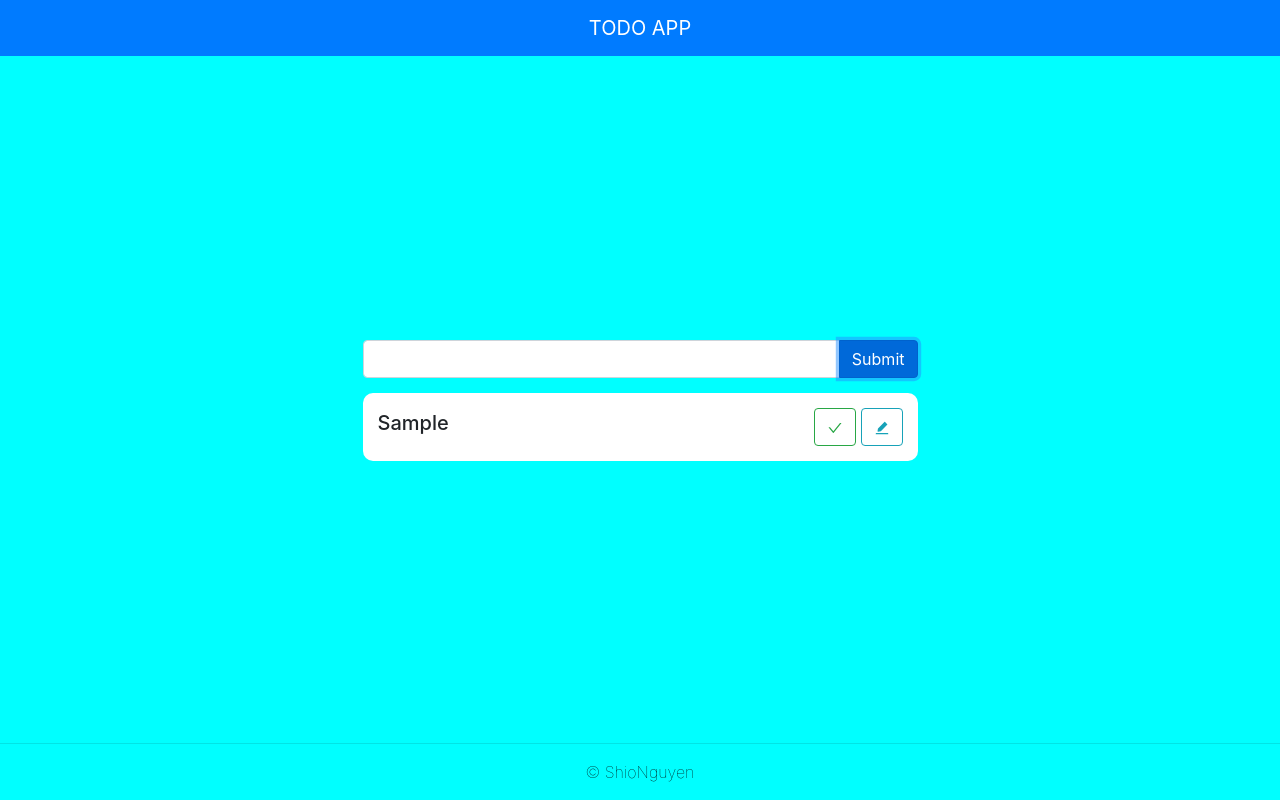
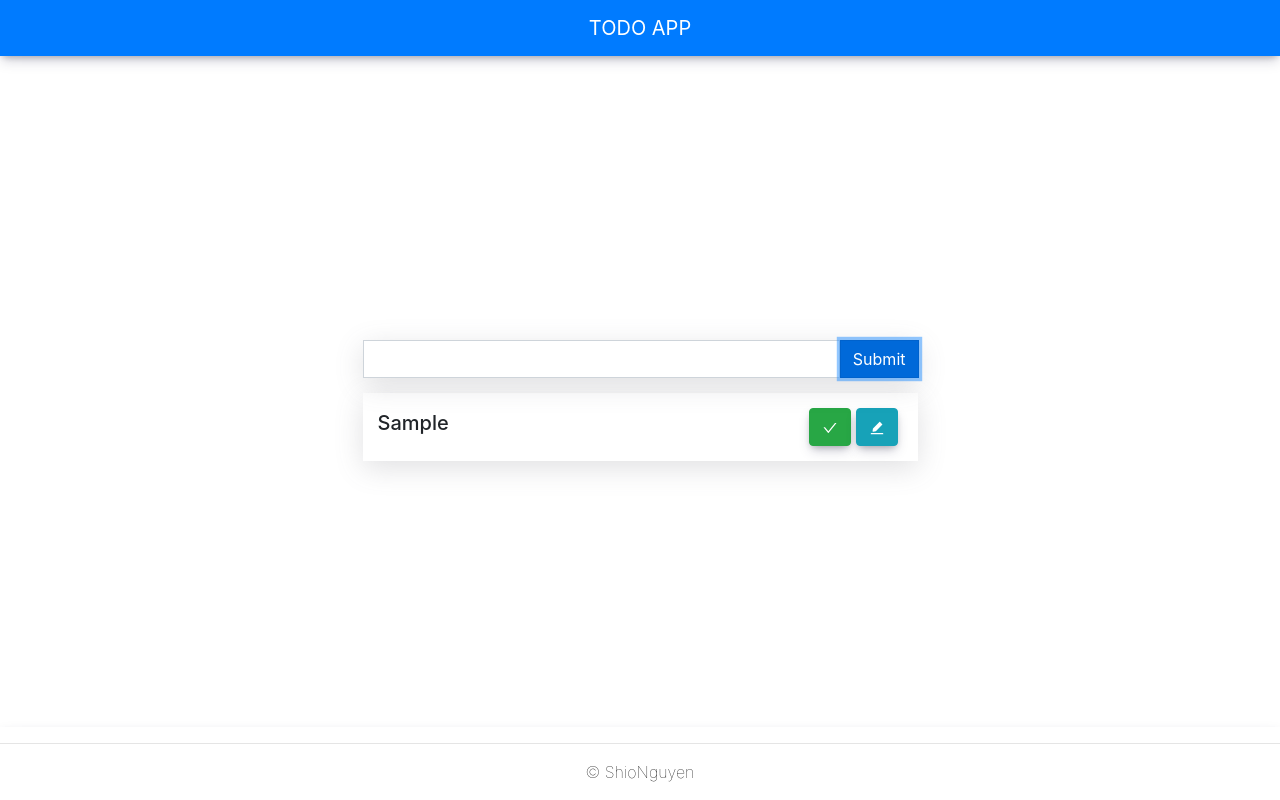
Before and after one commit to ShioNguyen/todo-app-reactjs, a React (Create React App) app: page / in a window 1280 px wide. Both pictures are taken after typing "Sample" into the empty fields and a click on the button "Submit". Built offline with nearby package versions, Linux system fonts and the light colour scheme.

Commit message:
update ui

```diff
--- a/src/components/Footer.js
+++ b/src/components/Footer.js
@@ -1,10 +1,12 @@
 import React from 'react';
+
+import {footer, footerTtitle} from './styles';
 
 export default function Footer() {
     return (
-        <div  style={{position: 'fixed', width: '100vw', bottom: '0'}}>
+        <div style={footer}>
             <hr/>
-            <p style={{textAlign: 'center', color: '#010101', fontSize: '1rem', fontWeight: 'lighter'}}>&copy; ShioNguyen</p>
+            <p style={footerTtitle}>&copy; ShioNguyen</p>
         </div>
     )
 }
--- a/src/components/Header.js
+++ b/src/components/Header.js
@@ -1,10 +1,12 @@
 import React from 'react';
 import { Navbar, NavbarBrand } from 'reactstrap';
+
+import {header} from './styles';
 
 export default function Header() {
     return (
         <>
-            <Navbar dark className='bg-primary' style={{position: 'fixed', width: '100vw',}}>
+            <Navbar dark className='bg-primary' style={header}>
                 <NavbarBrand className='m-auto'>TODO APP</NavbarBrand>
             </Navbar>
         </>
--- a/src/components/TodoContainer.js
+++ b/src/components/TodoContainer.js
@@ -24,12 +24,17 @@ export default function TodoContainer({list, completeTodo, editTodo, completeAll
                                     <Button
                                         style={btn}
                                         color='success'
-                                        outline
                                         onClick={() => {
                                             completeTodo(id);
                                             showAlert(true, 'Good job !', 'success');
-                                        }}><Check/></Button>
-                                    <Button color='info' outline onClick={() => editTodo(id)}><Edit/></Button>
+                                        }}
+
+                                    ><Check/></Button>
+                                    <Button
+                                        style={btn}
+                                        color='info'
+                                        onClick={() => editTodo(id)}
+                                    ><Edit/></Button>
                                 </div>
                             </div>
                         </div>
--- a/src/components/TodoInput.js
+++ b/src/components/TodoInput.js
@@ -1,7 +1,7 @@
 import React from 'react';
 import { Button, Form, Input, InputGroup, InputGroupAddon, Row } from 'reactstrap';
 
-import { row, rowItem } from './styles';
+import { row } from './styles';
 
 export default function TodoInput({title, setTitle, list, setList, isEdit, editID, setIsEdit, setEditID, showAlert, resWidth}) {
 
@@ -33,12 +33,13 @@ export default function TodoInput({title, setTitle, list, setList, isEdit, editI
         <>
             <Row style={row}>
                 <Form style={{width: resWidth > 576 ? '50%' : '90%'}} onSubmit={handleOnSubmit}>
-                    <InputGroup>
+                    <InputGroup style={{boxShadow: 'rgba(100, 100, 111, 0.2) 0px 7px 29px 0px', }}>
                         <Input
                             value={title}
                             onChange={(event) => setTitle(event.target.value)}
+                            style={{borderRadius: 0}}
                         />
-                        <InputGroupAddon addonType='append'>
+                        <InputGroupAddon addonType='prepend'>
                             <Button
                                 color={isEdit ? 'info active' : 'primary'}
                             >
--- a/src/components/styles.jsx
+++ b/src/components/styles.jsx
@@ -5,6 +5,28 @@ module.exports = {
         minHeight: '100vh',
         justifyContent: 'center',
         alignItems: 'center',
+    },
+
+    header : {
+        zIndex: 99999,
+        position: 'fixed',
+        width: '100vw',
+        boxShadow: 'rgba(50, 50, 93, 0.25) 0px 6px 12px -2px, rgba(0, 0, 0, 0.3) 0px 3px 7px -3px',
+    },
+
+    footer : {
+        backgroundColor: '#fff',
+        position: 'fixed',
+        width: '100vw',
+        bottom: '0',
+        boxShadow: 'rgba(50, 50, 93, 0.25) 0px 6px 12px -2px, rgba(0, 0, 0, 0.3) 0px 3px 7px -3px',
+    },
+
+    footerTtitle :{
+        textAlign: 'center',
+        color: '#010101',
+        fontSize: '1rem',
+        fontWeight: 'lighter'
     },
 
     row: {
@@ -22,15 +44,17 @@ module.exports = {
         padding: '15px',
         marginTop: '15px',
         width: '100%',
-        borderRadius: '10px',
+        boxShadow: 'rgba(100, 100, 111, 0.2) 0px 7px 29px 0px',
     },
 
     btn: {
         marginRight: '5px',
+        boxShadow: 'rgba(50, 50, 93, 0.25) 0px 6px 12px -2px, rgba(0, 0, 0, 0.3) 0px 3px 7px -3px',
     },
 
     btnClear: {
         width: '60%',
         marginTop: '15px',
+        boxShadow: 'rgba(50, 50, 93, 0.25) 0px 6px 12px -2px, rgba(0, 0, 0, 0.3) 0px 3px 7px -3px',
     }
 }
--- a/src/index.css
+++ b/src/index.css
@@ -1,3 +1,3 @@
 body {
-    background-color: #00ffff;
+    background-color: #fff;
 }
```
